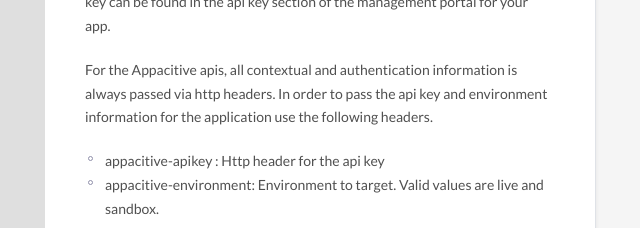
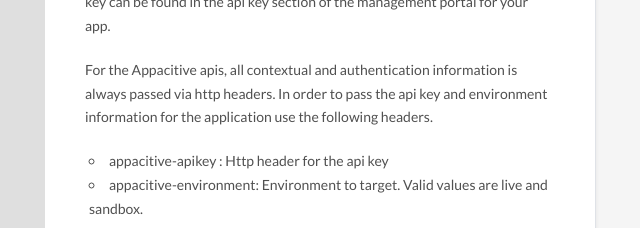
Before and after one commit to travelnxt/appacitive-docs, a plain HTML site: page wip.html in a window 1280 px wide. Shown: the part 940-1168 px from the top of the page, 185-825 px from the left. Drawn offline with Linux system fonts and the light colour scheme; files that its build step writes are made by us from their sources; files whose address does not match are found by name.

Commit message:
bullet styling changed:

```diff
--- a/style/theme/black/style.css
+++ b/style/theme/black/style.css
@@ -226,47 +226,46 @@
 	.language ul li a { margin: 9px 5px 8px; padding: 3px 8px; }
 	body:not(.no-literate) .content { padding-left: 0; padding-right: 0; width: 930px; max-width: none; }
 		body:not(.no-literate) .content > .content-wrapper,
-		body:not(.no-literate) .content > p,
-		body:not(.no-literate) .content > ul,
-		body:not(.no-literate) .content > ol,
-		body:not(.no-literate) .content > h1,
-		body:not(.no-literate) .content > h2,
-		body:not(.no-literate) .content > h3,
-		body:not(.no-literate) .content > h4,
-		body:not(.no-literate) .content > h5,
-		body:not(.no-literate) .content > h6,
-		body:not(.no-literate) .content > pre,
-		body:not(.no-literate) .content > blockquote { width: 550px; -webkit-box-sizing: border-box; -moz-box-sizing: border-box; box-sizing: border-box; padding-right: 40px; padding-left: 40px; }
-		body:not(.no-literate) .content > h1 { clear: both; width: 120%; padding-right: 0px; }
-		body:not(.no-literate) .content > h2,
-		body:not(.no-literate) .content > h3 { clear: both; width: 116%; }
-		body:not(.no-literate) .content > pre,
-		body:not(.no-literate) .content > blockquote { width: 380px; padding: 4px 20px; float: right; clear: right; }
-			body:not(.no-literate) .content > pre + p,
-			body:not(.no-literate) .content > blockquote + p,
-			body:not(.no-literate) .content > pre + ul,
-			body:not(.no-literate) .content > blockquote + ul,
-			body:not(.no-literate) .content > pre + ol,
-			body:not(.no-literate) .content > blockquote + ol,
-			body:not(.no-literate) .content > pre + h4,
-			body:not(.no-literate) .content > blockquote + h4,
-			body:not(.no-literate) .content > pre + h5,
-			body:not(.no-literate) .content > blockquote + h5,
-			body:not(.no-literate) .content > pre + h6,
-			body:not(.no-literate) .content > blockquote + h6 { clear: both; }
-		body:not(.no-literate) .content > p,
-		body:not(.no-literate) .content > ul,
-		body:not(.no-literate) .content > ol,
-		body:not(.no-literate) .content > h4,
-		body:not(.no-literate) .content > h5,
-		body:not(.no-literate) .content > h6 { float: left; clear: left; }
-		body:not(.no-literate) .content > h4,
-		body:not(.no-literate) .content > h5,
-		body:not(.no-literate) .content > .small-heading,
-		body:not(.big-h3) body:not(.no-literate) .content > h3 { margin-left: 40px; width: 470px; margin-bottom: 3px; padding-left: 0; padding-right: 0; }
-	body:not(.no-literate):not(.big-h3) .content > h3 { margin-left: 40px; width: 470px; margin-bottom: 3px; padding-left: 0; padding-right: 0; }
+		body:not(.no-literate) .content > p, body:not(.no-literate) .content > div > p,
+		body:not(.no-literate) .content > ul, body:not(.no-literate) .content > div > ul,
+		body:not(.no-literate) .content > ol, body:not(.no-literate) .content > div > ol,
+		body:not(.no-literate) .content > h1, body:not(.no-literate) .content > div > h1,
+		body:not(.no-literate) .content > h2, body:not(.no-literate) .content > div > h2,
+		body:not(.no-literate) .content > h3, body:not(.no-literate) .content > div > h3,
+		body:not(.no-literate) .content > h4, body:not(.no-literate) .content > div > h4,
+		body:not(.no-literate) .content > h5, body:not(.no-literate) .content > div > h5,
+		body:not(.no-literate) .content > h6, body:not(.no-literate) .content > div > h6,
+		body:not(.no-literate) .content > pre, body:not(.no-literate) .content > div > pre,
+		body:not(.no-literate) .content > blockquote, body:not(.no-literate) .content > div > blockquote { width: 550px; -webkit-box-sizing: border-box; -moz-box-sizing: border-box; box-sizing: border-box; padding-right: 40px; padding-left: 40px; }
+		body:not(.no-literate) .content > h1, body:not(.no-literate) .content > div > h1 { clear: both; width: 120%; padding-right: 0px; }
+		body:not(.no-literate) .content > h2, body:not(.no-literate) .content > div > h2,
+		body:not(.no-literate) .content > h3, body:not(.no-literate) .content > div > h3 { clear: both; width: 116%; }
+		body:not(.no-literate) .content > pre, body:not(.no-literate) .content > div > pre,
+		body:not(.no-literate) .content > blockquote, body:not(.no-literate) .content > div > blockquote { width: 380px; padding: 4px 20px; float: right; clear: right; }
+			body:not(.no-literate) .content > pre + p, body:not(.no-literate) .content div > pre + p,
+			body:not(.no-literate) .content > blockquote + p, body:not(.no-literate) .content > div > blockquote + p,
+			body:not(.no-literate) .content > pre + ul, body:not(.no-literate) .content div > pre + p,
+			body:not(.no-literate) .content > blockquote + ul, body:not(.no-literate) .content div > blockquote + ul,
+			body:not(.no-literate) .content > pre + ol, body:not(.no-literate) .content div > pre + p,
+			body:not(.no-literate) .content > blockquote + ol, body:not(.no-literate) .content div > blockquote + ol,
+			body:not(.no-literate) .content > pre + h4, body:not(.no-literate) .content div > pre + p,
+			body:not(.no-literate) .content > blockquote + h4, body:not(.no-literate) .content div > blockquote + h4,
+			body:not(.no-literate) .content > pre + h5, body:not(.no-literate) .content div > pre + p,
+			body:not(.no-literate) .content > blockquote + h5, body:not(.no-literate) .content div > blockquote + h5,
+			body:not(.no-literate) .content > pre + h6, body:not(.no-literate) .content div > pre + p,
+			body:not(.no-literate) .content > blockquote + h6, body:not(.no-literate) .content div > blockquote + h6 { clear: both; }
+		body:not(.no-literate) .content > p, body:not(.no-literate) .content > .content-wrapper,
+		body:not(.no-literate) .content > div > p,
+		body:not(.no-literate) .content > ul, body:not(.no-literate) .content > div > ul,
+		body:not(.no-literate) .content > ol, body:not(.no-literate) .content > div > ol,
+		body:not(.no-literate) .content > h4, body:not(.no-literate) .content > div > h4,
+		body:not(.no-literate) .content > h5, body:not(.no-literate) .content > div > h5,
+		body:not(.no-literate) .content > h6, body:not(.no-literate) .content > div > h6 { float: left; clear: left; }
+		body:not(.no-literate) .content > h4, body:not(.no-literate) .content > div > h4,
+		body:not(.no-literate) .content > h5, body:not(.no-literate) .content > div > h5,
+		body:not(.no-literate) .content > .small-heading, body:not(.no-literate) .content > div > .small-heading,
+		body:not(.big-h3) body:not(.no-literate) .content > h3, body:not(.no-literate) .content > div > h3 { margin-left: 40px; width: 470px; margin-bottom: 3px; padding-left: 0; padding-right: 0; }
 }
-
 .header { background: #fff; text-shadow: 0 1px 0 rgba(255,255,255,0.5); box-shadow: 0 1px 5px #969696; padding: 4px 15px 2px 24px; zoom: 1; line-height: 20px; position: relative; height: 52px; }
 	.header:before,
 	.header:after { content: ""; display: table; }
--- a/style/theme/white/style.css
+++ b/style/theme/white/style.css
@@ -104,9 +104,8 @@
 .content ul > li { list-style-type: disc; }
 .content ol > li { list-style-type: decimal; }
 .content ul,
-.content ol { margin-left: 20px; }
-	.content ul > li { list-style-type: none; position: relative; }
-		.content ul > li:before { content: ''; display: block; position: absolute; left: -17px; top: 7px; width: 5px; height: 5px; -webkit-border-radius: 4px; border-radius: 4px; -webkit-box-sizing: border-box; -moz-box-sizing: border-box; box-sizing: border-box; background: #fff; border: solid 1px #9090aa; }
+.content ol { margin-left: 4px; }
+	.content ul > li { list-style-type: circle; list-style-position: inside; position: relative; }
 .content li > :first-child { padding-top: 0; }
 .content strong,
 .content b { font-weight: bold; }
@@ -300,7 +299,7 @@
 	.language ul li a { margin: 5px 2px 4px; padding: 2px 5px; }
 }
 
-.menubar { -webkit-font-smoothing: antialiased; text-rendering: optimizeLegibility; background-color: #dfdfdf; }
+.menubar { -webkit-font-smoothing: antialiased; text-rendering: optimizeLegibility; background-color: #dfdfdf; z-index: 10; }
 	.menubar .section { padding: 30px 0px; -webkit-box-sizing: border-box; -moz-box-sizing: border-box; box-sizing: border-box; }
 		.menubar .section + .section { border-top: solid 1px #dfe2e7; }
 		.menubar .section.no-line { border-top: 0; padding-top: 0; }
```
